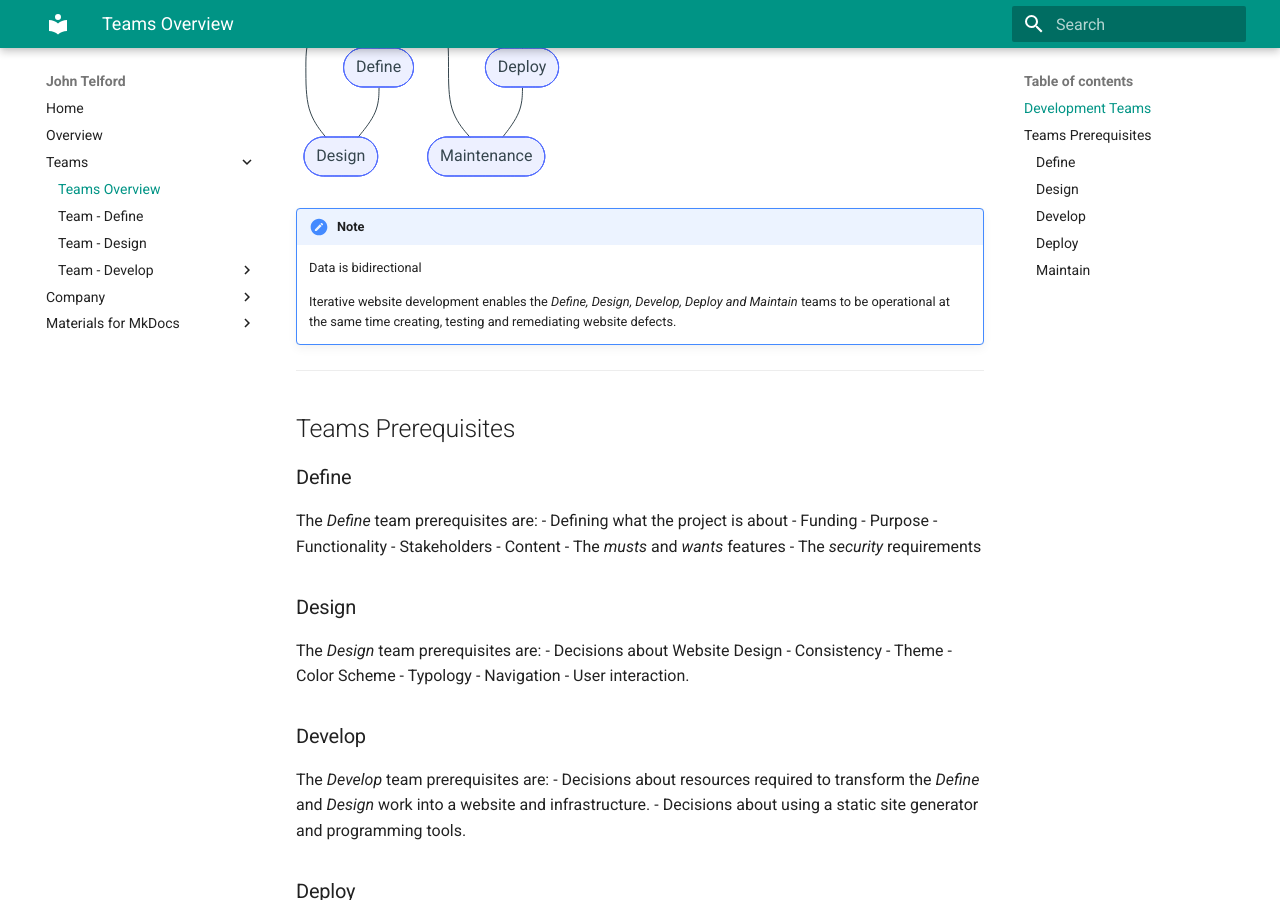
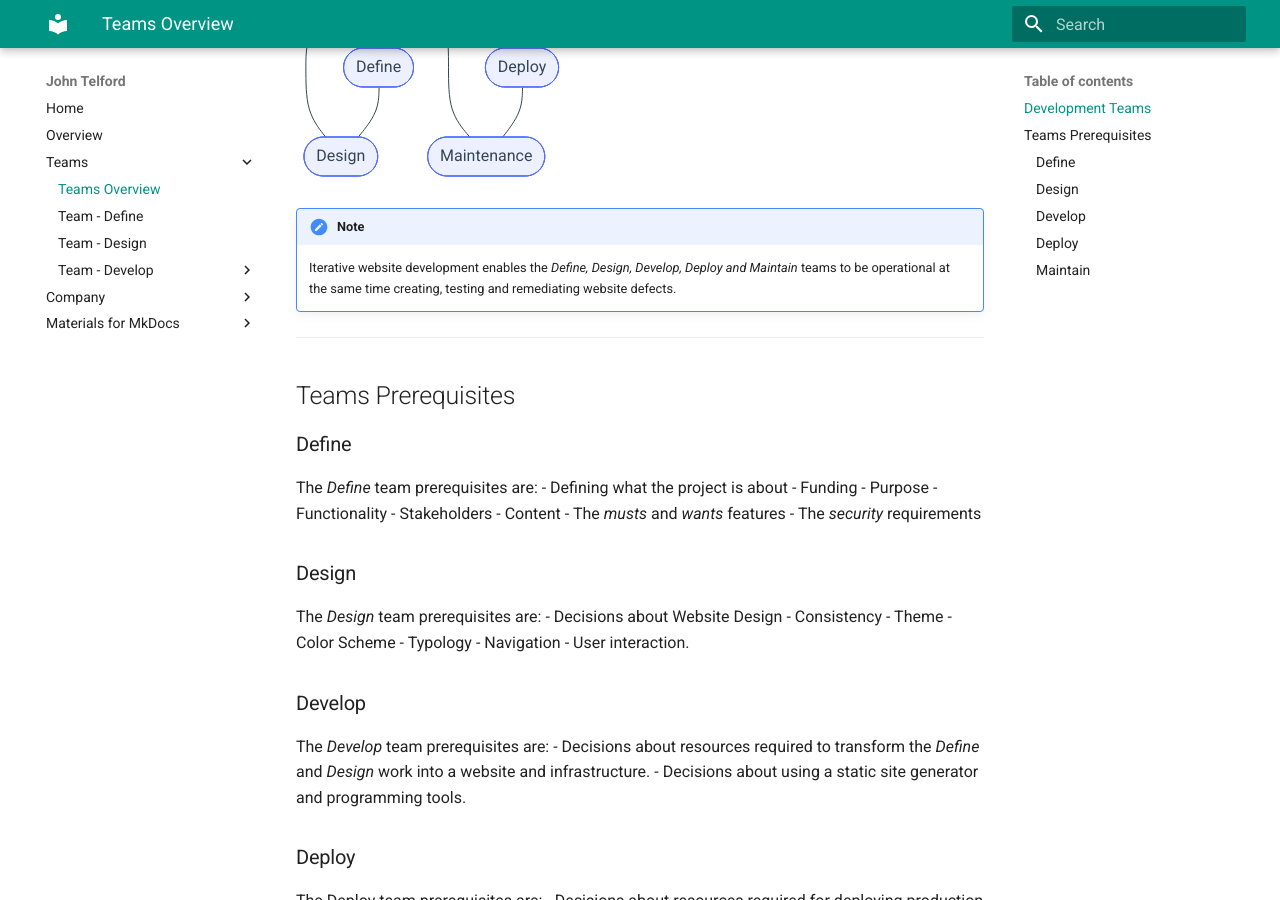
Before and after one commit to JohnTelford/mkdocs-2, an MkDocs documentation site: the page built from docs/teams.md, in a window 1280 px wide and 900 px high, scrolled down 574 px. Built offline with MkDocs 1.6.1 and Material for MkDocs 9.7.7, drawn with Linux system fonts in a browser that asks for light colours.

Commit message:
refactor
Signed-off-by: John <john@johntelford.com>

```diff
--- a/docs/teams.md
+++ b/docs/teams.md
@@ -42,14 +35,7 @@ graph TD
 
 !!! note
 
-    Data is bidirectional
-
     Iterative website development enables the *Define, Design, Develop, Deploy and Maintain* teams to be operational at the same time creating, testing and remediating website defects.
-
-
-
-
-
 
 ---
 
--- a/mkdocs.yml
+++ b/mkdocs.yml
@@ -53,6 +53,8 @@ markdown_extensions:
 
   - pymdownx.details
 
+  - pymdownx.extra
+
   - pymdownx.superfences:
       custom_fences:
         - name: mermaid
```
Also changed, not shown: other parts of docs/teams.md (+0 -7 lines), docs/defect_costs.md (+4 -0 lines), site/defect_costs/index.html, site/develop/index.html, site/diagrams/index.html, site/index.html, site/search/search_index.json, site/sitemap.xml, site/siteoverview/index.html, site/snippets.txt (added), site/website-development-stack/index.html, 1 other file.
